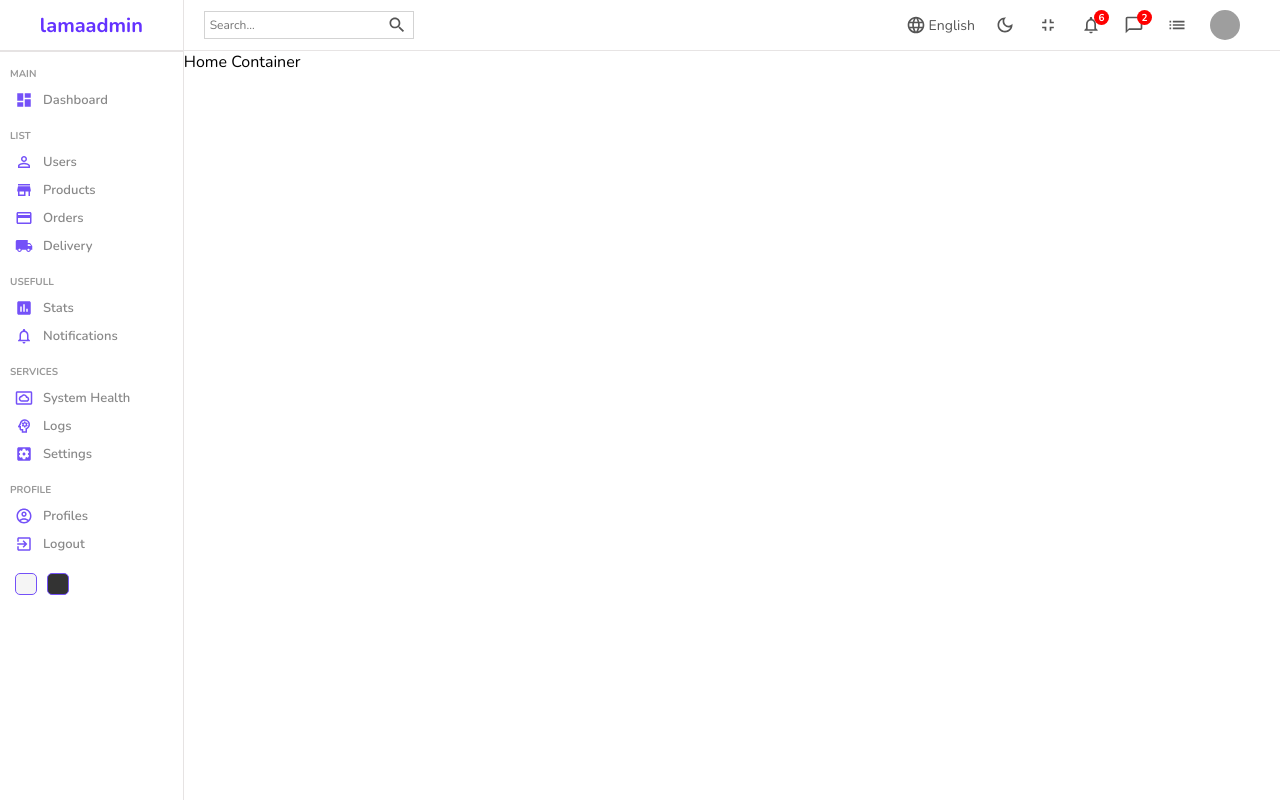
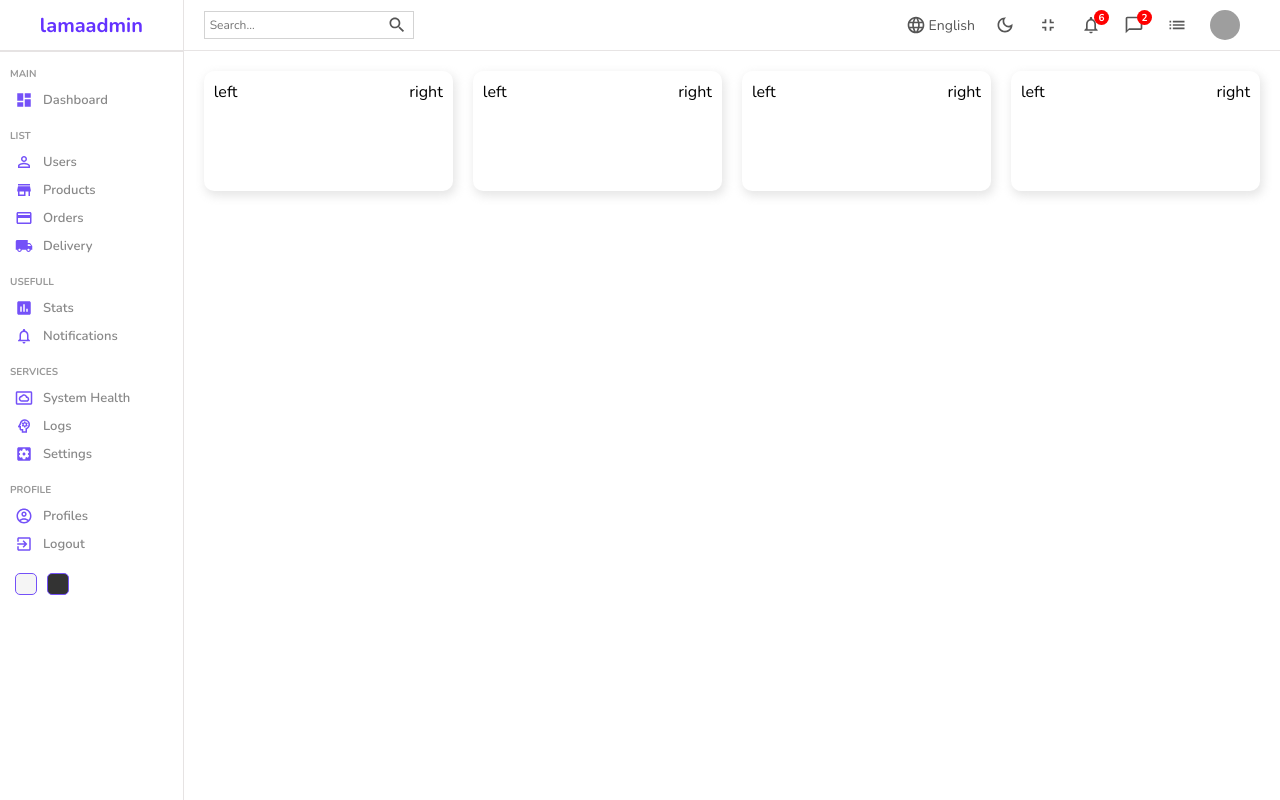
Before and after one commit to atefeh-dev/admin-dashboard, a React (Create React App) app: page / in a window 1280 px wide. Built offline with nearby package versions, Linux system fonts and the light colour scheme; grey boxes are pictures that could not be loaded.

Commit message:
import icon needed for widget

```diff
--- /dev/null
+++ b/src/components/widget/Widget.jsx
@@ -0,0 +1,19 @@
+/** @format */
+
+import "./widget.scss";
+import KeyboardArrowUpIcon from "@mui/icons-material/KeyboardArrowUp";
+import PersonOutlinedIcon from "@mui/icons-material/PersonOutlined";
+import AccountBalanceWalletOutlinedIcon from "@mui/icons-material/AccountBalanceWalletOutlined";
+import ShoppingCartOutlinedIcon from "@mui/icons-material/ShoppingCartOutlined";
+import MonetizationOnOutlinedIcon from "@mui/icons-material/MonetizationOnOutlined";
+
+const Widget = () => {
+  return (
+    <div className="widget">
+      <div className="left">left</div>
+      <div className="right">right</div>
+    </div>
+  );
+};
+
+export default Widget;
--- /dev/null
+++ b/src/components/widget/widget.scss
@@ -0,0 +1,12 @@
+/** @format */
+.widget {
+  display: flex;
+  justify-content: space-between;
+  flex: 1;
+  padding: 10px;
+  -webkit-box-shadow: 2px 4px 10px 1px rgba(0, 0, 0, 0.47);
+  box-shadow: 2px 4px 10px 1px rgba(201, 201, 201, 0.47);
+  border-radius: 10px;
+  height: 100px;
+  border-radius: 10px;
+}
--- a/src/pages/home/Home.jsx
+++ b/src/pages/home/Home.jsx
@@ -3,6 +3,7 @@
 import React from "react";
 import Sidebar from "../../components/sidebar/Sidebar";
 import Navbar from "../../components/navbar/Navbar";
+import Widget from "../../components/widget/Widget";
 import "./Home.scss";
 
 const Home = () => {
@@ -11,7 +12,12 @@
       <Sidebar />
       <div className="homeContainer">
         <Navbar />
-        Home Container
+        <div className="widgets">
+          <Widget />
+          <Widget />
+          <Widget />
+          <Widget />
+        </div>
       </div>
     </div>
   );
--- a/src/pages/home/Home.scss
+++ b/src/pages/home/Home.scss
@@ -3,5 +3,11 @@
   display: flex;
   .homeContainer {
     flex: 6;
+
+    .widgets {
+      display: flex;
+      padding: 20px;
+      gap: 20px;
+    }
   }
 }
```
